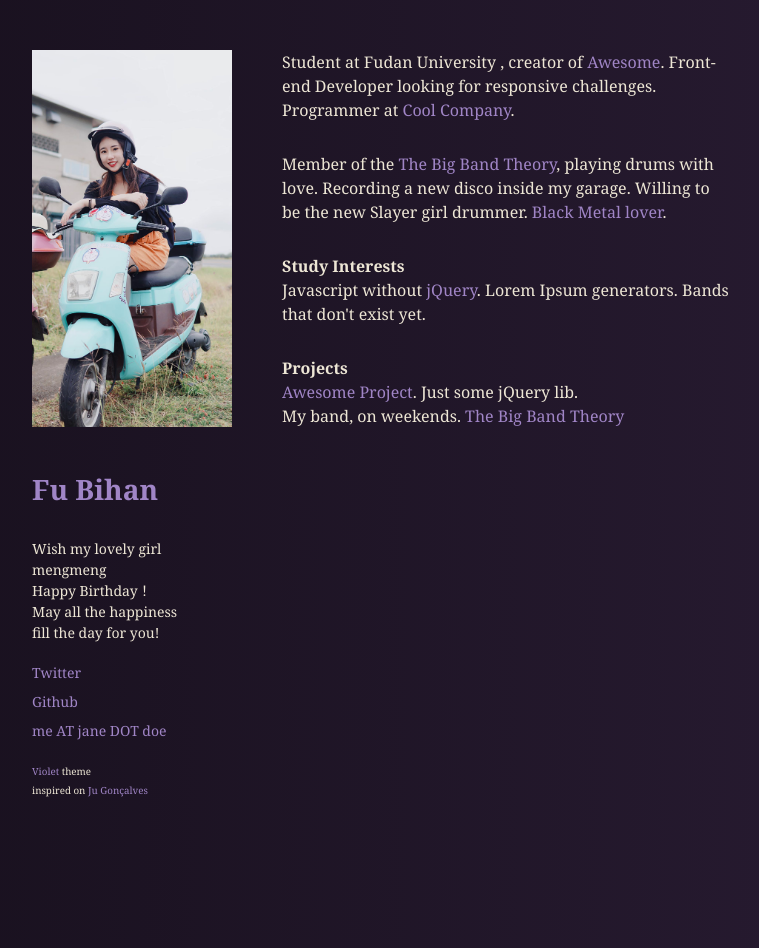
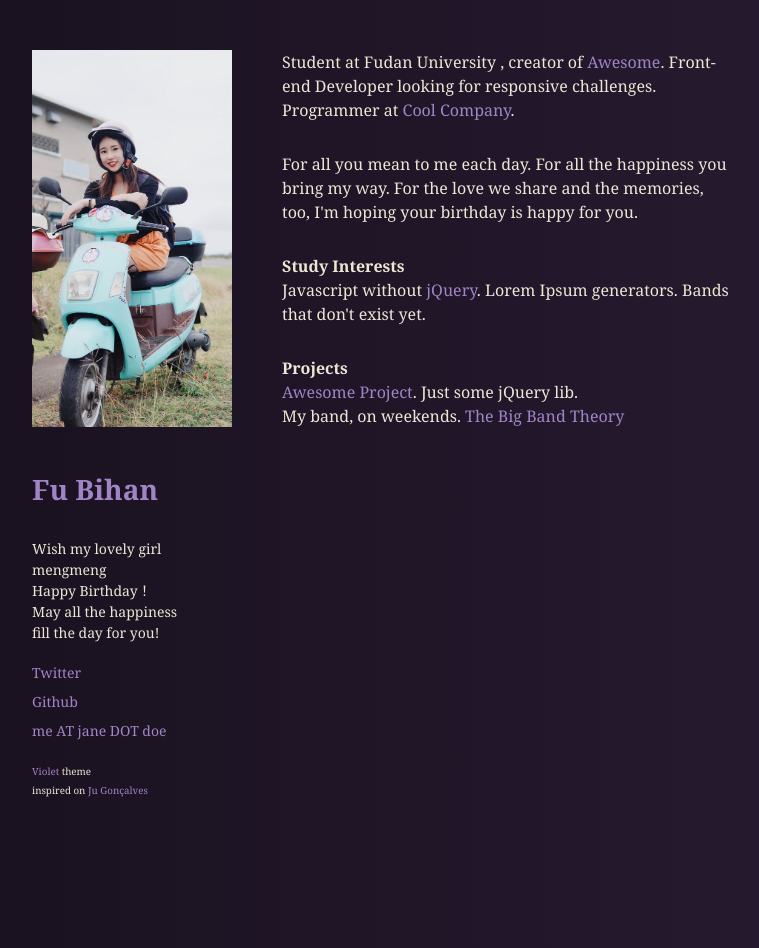
Before and after one commit to Spbohai/ddbohai.github.io, a Jekyll site: the page built from index.html, in a window 1280 px wide. Shown: the whole page, without its empty margins (68-827 px from the left). Built offline with Jekyll 4.4.1, drawn with Linux system fonts in a browser that asks for light colours.

Commit message:
Update index.html

```diff
--- a/index.html
+++ b/index.html
@@ -35,7 +35,7 @@ title: Home
   </p>
 
   <p>
-    Member of the <a href="https://google.com/search?q=big+bang+theory+show">The Big Band Theory</a>, playing drums with love. Recording a new disco inside my garage. Willing to be the new Slayer girl drummer. <a href="https://google.com/search?q=black+metal">Black Metal lover</a>.
+    For all you mean to me each day. For all the happiness you bring my way. For the love we share and the memories, too, I'm hoping your birthday is happy for you</a>.
   </p>
 
   <p>
```
